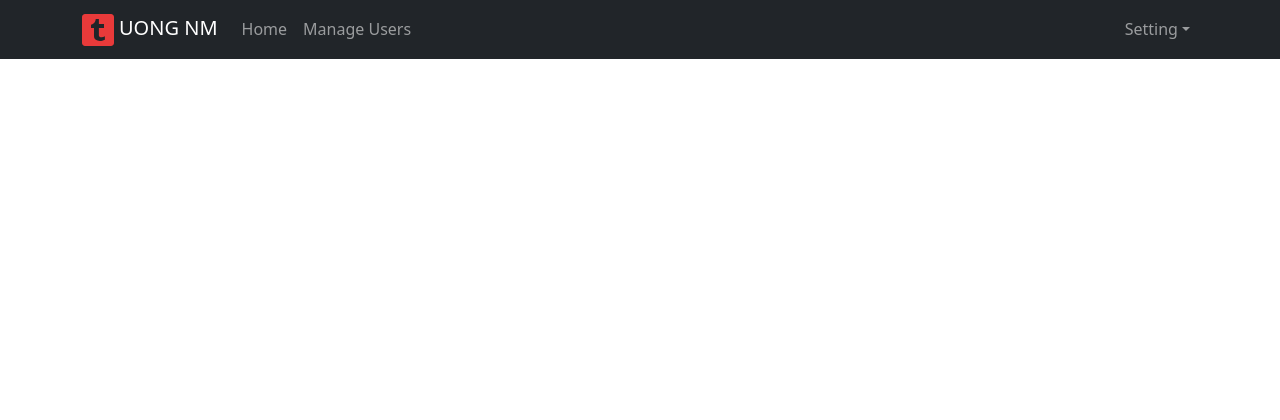
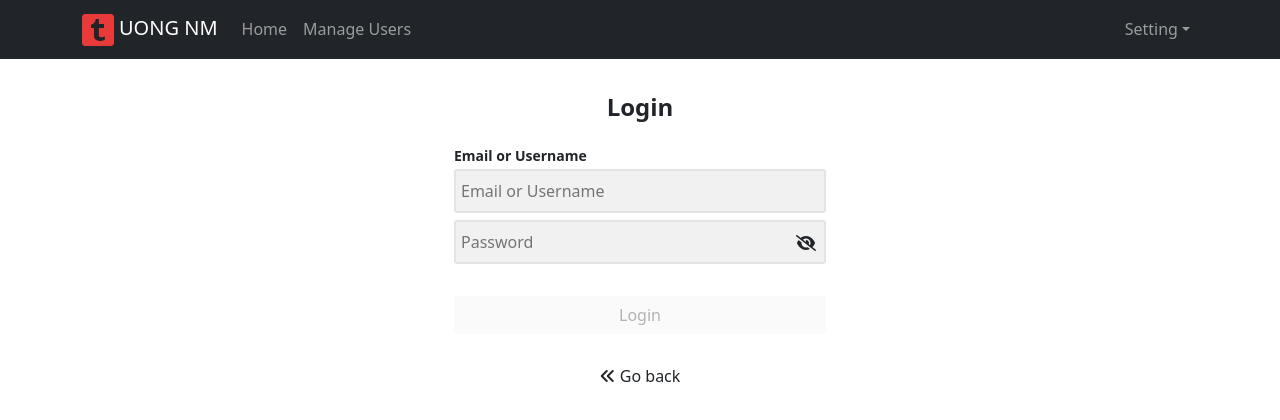
Before and after one commit to tuongnm2001/React_Practice, a React (Create React App) app: page /login in a window 1280 px wide. Shown: the top 420 px of the page. Built offline with nearby package versions, Linux system fonts and the light colour scheme; no server answers.

Commit message:
design form login

```diff
--- a/src/App.js
+++ b/src/App.js
@@ -12,6 +12,7 @@ import ModalDelUser from './components/ModalDelUser';
 import Papa from 'papaparse';
 import Home from './components/Home';
 import { Routes, Route, Link } from 'react-router-dom'
+import Login from './components/Login';
 
 const App = () => {
 
@@ -81,6 +82,7 @@ const App = () => {
                   handleShowDelUser={handleShowDelUser} />
               }>
             </Route>
+            <Route path='/login' element={<Login />}></Route>
 
           </Routes>
         </Container>
--- a/src/components/Header.js
+++ b/src/components/Header.js
@@ -3,12 +3,9 @@ import Nav from 'react-bootstrap/Nav';
 import Navbar from 'react-bootstrap/Navbar';
 import NavDropdown from 'react-bootstrap/NavDropdown';
 import { ImTumblr2 } from 'react-icons/im';
-import { useLocation, NavLink } from 'react-router-dom'
+import { NavLink } from 'react-router-dom'
 
 const Header = () => {
-
-    let location = useLocation()
-
     return (
         <>
             <Navbar collapseOnSelect expand="lg" bg="dark" variant="dark">
--- a/src/components/Home.js
+++ b/src/components/Home.js
@@ -1,21 +1,26 @@
-
+import img from '../assets/about.png'
+import './Home.scss'
 
 const Home = () => {
     return (
         <div className="home-container">
-            Lãnh đạo Lào khẳng định sẽ luôn sẵn sàng hợp tác nhằm góp phần vào việc củng cố mối quan hệ hữu nghị vĩ đại, đoàn kết đặc biệt, hợp tác toàn diện, đồng chí, anh em giữa hai Đảng, hai Nhà nước và nhân dân hai nước do Chủ tịch Hồ Chí Minh vĩ đại, Chủ tịch Kaysone Phomvihane và Chủ tịch Souphanouvong đặt nền móng và được các thế hệ lãnh đạo hai nước gìn giữ, vun đắp và phát huy.
-
-            Tổng Bí thư, Chủ tịch nước Lào Thongloun Sisoulith tin tưởng, với năng lực và kinh nghiệm phong phú của mình, Chủ tịch nước Võ Văn Thưởng sẽ cùng tập thể ban lãnh đạo Việt Nam đưa đất nước tiếp tục vững bước tiến tới mục tiêu dân giàu, nước mạnh, dân chủ, công bằng và văn minh....
-
-            Trong bức điện gửi Chủ tịch nước Võ Văn Thưởng, Tổng Bí thư, Chủ tịch Trung Quốc Tập Cận Bình nhấn mạnh Trung Quốc và Việt Nam là hai nước láng giềng hữu nghị xã hội chủ nghĩa núi sông liền một dải.
-
-            Trong năm qua, Tổng Bí thư, Chủ tịch Trung Quốc Tập Cận Bình đã cùng Tổng Bí thư Nguyễn Phú Trọng đạt nhận thức chung quan trọng về củng cố tình hữu nghị truyền thống, tăng cường trao đổi chiến lược, làm sâu sắc hợp tác cùng có lợi giữa hai nước, cùng hoạch định tương lai tươi sáng cho sự phát triển của quan hệ Đối tác hợp tác chiến lược toàn diện Trung - Việt trong thời đại mới.
-
-            Ông Tập Cận Bình bày tỏ coi trọng cao độ quan hệ Trung - Việt, sẵn sàng nỗ lực cùng Chủ tịch nước Võ Văn Thưởng thúc đẩy quan hệ hai nước tiếp tục phát triển ổn định, lành mạnh, hướng tới cùng nhau xây dựng cộng đồng chung vận mệnh có ý nghĩa chiến lược Trung Quốc - Việt Nam.
-
-            Lãnh đạo Trung Quốc chúc Việt Nam phồn vinh thịnh vượng, nhân dân hạnh phúc, chúc đồng chí Chủ tịch nước đạt được thành tựu to lớn hơn nữa trên cương vị mới.
-
-            Trong thư chúc mừng, Quốc vương Campuchia Norodom Sihamoni gửi những lời chúc mừng tốt đẹp tới Chủ tịch nước Võ Văn Thưởng.
+            <div className="row d_flex">
+                <div className="col-md-12 col-lg-5">
+                    <div className="about_img">
+                        <img src={img} alt="#" />
+                    </div>
+                </div>
+                <div className="col-md-12 col-lg-7">
+                    <div className="titlepage">
+                        <h2> Welcome to <span style={{ color: '#fbca47' }}>TUONG NM</span></h2>
+                        <p>
+                            You never get a second chance to make a great first impression.
+                            We just heard an awesome new person became a part of our team! Welcome to Tuong NM!
+                        </p>
+                        <button className="read_more" href="#"><span className='readmore'>READ MORE</span></button>
+                    </div>
+                </div>
+            </div>
         </div>
     )
 }
--- /dev/null
+++ b/src/components/Home.scss
@@ -0,0 +1,32 @@
+.home-container {
+
+    .titlepage {
+        margin-top   : 89px;
+        margin-left  : 84px;
+
+        h2 {
+            font-size  : 50px;
+        }
+
+        button {
+            padding           : 9px 25px;
+            border-radius     : 5px;
+            border            : none;
+            font-weight       : 400;
+            background-color  : rgb(23, 9, 76);
+            transition        : color 1s ease;
+            transition        : background 1s ease;
+            margin-top        : 25px;
+
+            &:hover {
+                background-color  : #fbca47;
+
+            }
+
+            .readmore {
+                font-size  : 16px;
+                color      : white;
+            }
+        }
+    }
+}
--- /dev/null
+++ b/src/components/Login.js
@@ -0,0 +1,47 @@
+import { useState } from 'react'
+import './Login.scss'
+
+const Login = () => {
+
+    const [email, setEmail] = useState('')
+    const [password, setPassword] = useState('')
+    const [isShowPassword, setIsShowPassword] = useState('')
+
+    return (
+        <div className='login-container col-12 col-sm-4'>
+            <div className='title'>Login</div>
+            <div className='text-email-username'>Email or Username</div>
+            <input
+                onChange={(e) => setEmail(e.target.value)}
+                value={email}
+                type={'text'}
+                placeholder='Email or Username'
+            />
+            <div className='input-2'>
+                <input
+                    onChange={(e) => setPassword(e.target.value)}
+                    value={password}
+                    type={isShowPassword === true ? 'text' : 'password'}
+                    placeholder='Password'
+                />
+                <i
+                    onClick={() => setIsShowPassword(!isShowPassword)}
+                    className={isShowPassword === true ? 'fa-solid fa-eye' : 'fa-solid fa-eye-slash'}
+
+                ></i>
+            </div>
+
+            <button
+                className={email && password ? 'active' : ''}
+                disabled={email && password ? false : true}
+            >
+                Login
+            </button>
+            <div className='goBack'>
+                <i className='fa-solid fa-angles-left'></i> Go back
+            </div>
+        </div>
+    )
+}
+
+export default Login
--- /dev/null
+++ b/src/components/Login.scss
@@ -0,0 +1,75 @@
+.login-container {
+    display         : flex;
+    flex-direction  : column;
+    margin          : 0 auto;
+    cursor          : pointer;
+
+    .title {
+        text-align   : center;
+        font-weight  : 600;
+        font-size    : 24px;
+        padding-top  : 30px;
+
+    }
+
+    .text-email-username {
+        font-weight     : 600;
+        padding-bottom  : 3px;
+        margin-top      : 20px;
+        font-size       : 14px;
+    }
+
+    input {
+        padding        : 8px 5px;
+        outline        : none;
+        background     : #1618230f;
+        border         : 2px solid #1618230f;
+        margin-bottom  : 7px;
+        border-radius  : 3px;
+        width          : 100%;
+
+        &:hover {
+            background-color  : #dedede;
+            outline           : none;
+        }
+    }
+
+    .input-2 {
+        position  : relative;
+
+        i {
+            position  : absolute;
+            top       : 15px;
+            right     : 10px;
+        }
+    }
+
+    button {
+        margin-top     : 25px;
+        padding        : 7px;
+        border-radius  : 3px;
+        outline        : none;
+        border         : none;
+
+        &:hover {
+            opacity  : 0.9;
+        }
+
+        &.active {
+            background-color  : #ee365b;
+            color             : white;
+        }
+    }
+
+    button[disabled=disabled],
+    button:disabled {
+        cursor  : not-allowed;
+    }
+
+    .goBack {
+        text-align  : center;
+        margin-top  : 30px;
+    }
+
+
+}
```
Also changed, not shown: src/assets/about.png (added).
